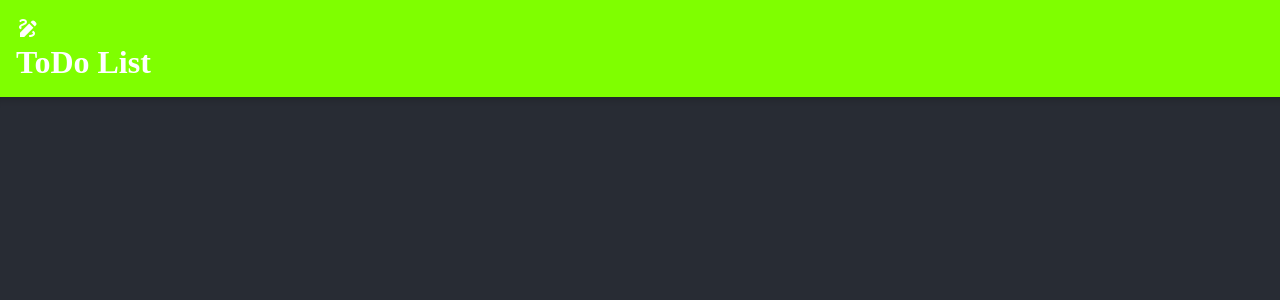
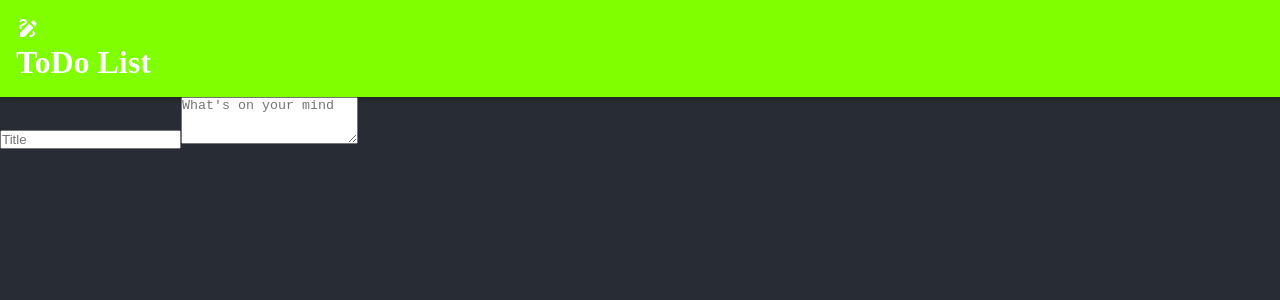
Before and after one commit to verasraul/react-notes-app, a React (Create React App) app: page / in a window 1280 px wide. Shown: the top 300 px of the page. Built offline with nearby package versions, Linux system fonts and the light colour scheme.

Commit message:
adding CreateArea coponent

```diff
--- a/src/App.js
+++ b/src/App.js
@@ -1,9 +1,11 @@
 import Header from "./components/Header";
+import CreateArea from "./components/CreateArea";
 
 function App() {
   return (
     <div className="App">
       <Header />
+      <CreateArea />
     </div>
   );
 }
--- /dev/null
+++ b/src/components/CreateArea.jsx
@@ -0,0 +1,48 @@
+import React, { useState } from 'react';
+
+function CreateArea() {
+    // initiate an empty note obj with 2 properties.
+    // use useState hook to change state of obj onChange.
+    const [note, setNote] = useState({
+        title: "",
+        content: ""
+    });
+
+    // hanlde onChange event (input).
+    function handleChange(event) {
+        // destructure note obj properties received from event target <input> data.
+        const {name, value } = event.target;
+
+        // send previous note value as a paramater to setNote.
+        setNote(prevNote => {
+            return {
+                ...prevNote, // return previous value saved in the note state
+                [name]: value // and concatene with new value.
+            }
+        })
+    }
+
+  return (
+    <div>
+        <form className='create-note'>
+            <input
+                type='text'
+                name='title'
+                onChange={handleChange}
+                // apply input value to 'note.title' property in the note obj.
+                value={note.title}
+                placeholder='Title'
+            />
+            <textarea
+                name='content'
+                rows='3'
+                onChange={handleChange}
+                value={note.content}
+                placeholder='What&#39;s on your mind'
+            />
+        </form>
+    </div>
+  )
+}
+
+export default CreateArea
```
